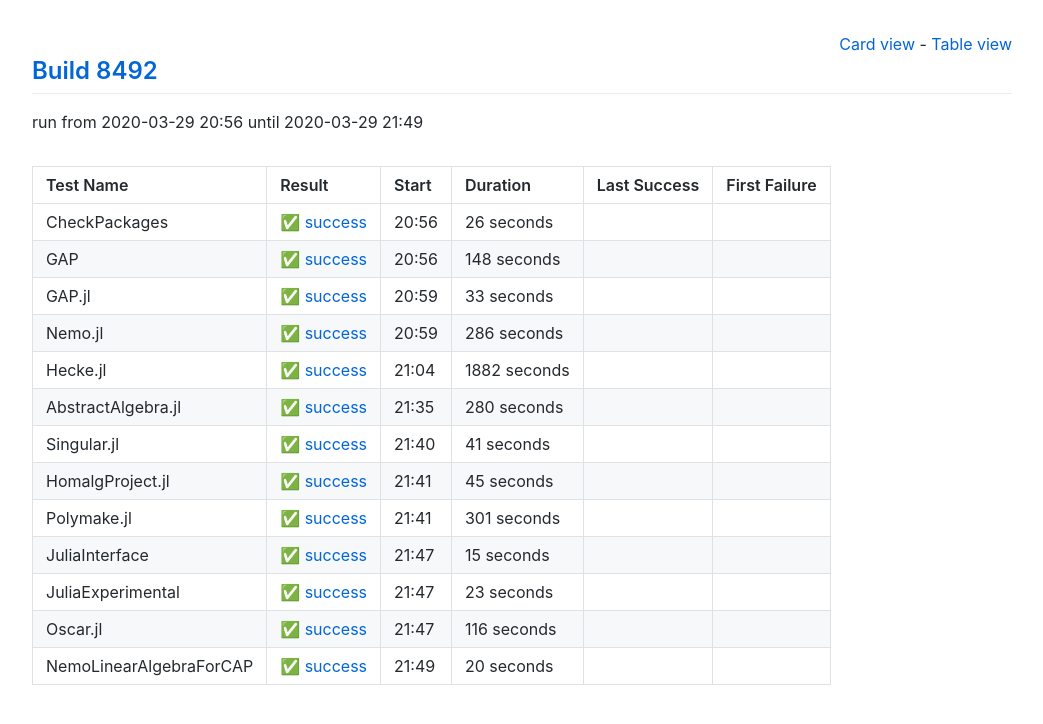
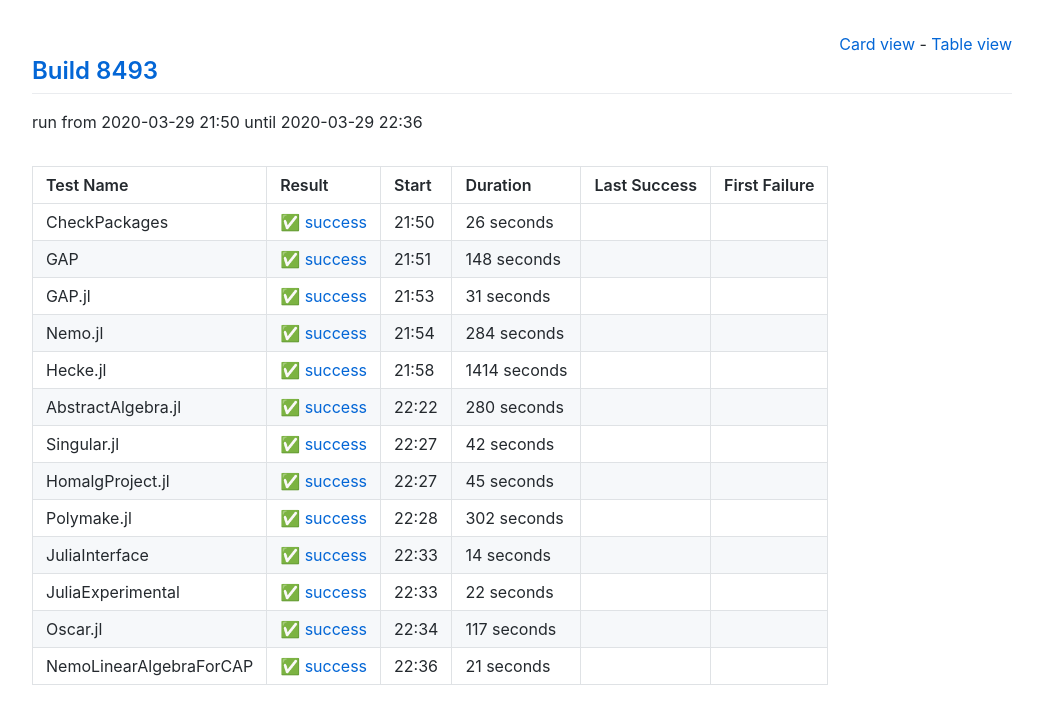
Before and after one commit to oscar-system/oscar-ci-status, a Jekyll site: the page built from table.html, in a window 1280 px wide. Shown: the top 724 px of the page, without its empty margins (118-1161 px from the left). Built offline with Jekyll 4.4.1, drawn with Linux system fonts in a browser that asks for light colours.

Commit message:
Build 8493

```diff
--- a/_data/ci.yml
+++ b/_data/ci.yml
@@ -1,5 +1,5 @@
-build: 8492
-build_url: https://oscarci.mathematik.uni-kl.de/job/oscar/8492/
+build: 8493
+build_url: https://oscarci.mathematik.uni-kl.de/job/oscar/8493/
 job: oscar
 tests:
 - duration: 26
@@ -8,9 +8,9 @@
   first_failure_url: null
   last_success: false
   last_success_url: null
-  log: https://oscarci.mathematik.uni-kl.de/job/oscar/8492/artifact/logs/build-8492/CheckPackages.log
+  log: https://oscarci.mathematik.uni-kl.de/job/oscar/8493/artifact/logs/build-8493/CheckPackages.log
   name: CheckPackages
-  start: 2020-03-29 20:56
+  start: 2020-03-29 21:50
   status: success
   success: true
 - duration: 148
@@ -19,42 +19,42 @@
   first_failure_url: null
   last_success: false
   last_success_url: null
-  log: https://oscarci.mathematik.uni-kl.de/job/oscar/8492/artifact/logs/build-8492/GAP.log
+  log: https://oscarci.mathematik.uni-kl.de/job/oscar/8493/artifact/logs/build-8493/GAP.log
   name: GAP
-  start: 2020-03-29 20:56
+  start: 2020-03-29 21:51
   status: success
   success: true
-- duration: 33
+- duration: 31
   exitcode: 0
   first_failure: false
   first_failure_url: null
   last_success: false
   last_success_url: null
-  log: https://oscarci.mathematik.uni-kl.de/job/oscar/8492/artifact/logs/build-8492/GAP.jl.log
+  log: https://oscarci.mathematik.uni-kl.de/job/oscar/8493/artifact/logs/build-8493/GAP.jl.log
   name: GAP.jl
-  start: 2020-03-29 20:59
+  start: 2020-03-29 21:53
   status: success
   success: true
-- duration: 286
+- duration: 284
   exitcode: 0
   first_failure: false
   first_failure_url: null
   last_success: false
   last_success_url: null
-  log: https://oscarci.mathematik.uni-kl.de/job/oscar/8492/artifact/logs/build-8492/Nemo.jl.log
+  log: https://oscarci.mathematik.uni-kl.de/job/oscar/8493/artifact/logs/build-8493/Nemo.jl.log
   name: Nemo.jl
-  start: 2020-03-29 20:59
+  start: 2020-03-29 21:54
   status: success
   success: true
-- duration: 1882
+- duration: 1414
   exitcode: 0
   first_failure: false
   first_failure_url: null
   last_success: false
   last_success_url: null
-  log: https://oscarci.mathematik.uni-kl.de/job/oscar/8492/artifact/logs/build-8492/Hecke.jl.log
+  log: https://oscarci.mathematik.uni-kl.de/job/oscar/8493/artifact/logs/build-8493/Hecke.jl.log
   name: Hecke.jl
-  start: 2020-03-29 21:04
+  start: 2020-03-29 21:58
   status: success
   success: true
 - duration: 280
@@ -63,20 +63,20 @@
   first_failure_url: null
   last_success: false
   last_success_url: null
-  log: https://oscarci.mathematik.uni-kl.de/job/oscar/8492/artifact/logs/build-8492/AbstractAlgebra.jl.log
+  log: https://oscarci.mathematik.uni-kl.de/job/oscar/8493/artifact/logs/build-8493/AbstractAlgebra.jl.log
   name: AbstractAlgebra.jl
-  start: 2020-03-29 21:35
+  start: 2020-03-29 22:22
   status: success
   success: true
-- duration: 41
+- duration: 42
   exitcode: 0
   first_failure: false
   first_failure_url: null
   last_success: false
   last_success_url: null
-  log: https://oscarci.mathematik.uni-kl.de/job/oscar/8492/artifact/logs/build-8492/Singular.jl.log
+  log: https://oscarci.mathematik.uni-kl.de/job/oscar/8493/artifact/logs/build-8493/Singular.jl.log
   name: Singular.jl
-  start: 2020-03-29 21:40
+  start: 2020-03-29 22:27
   status: success
   success: true
 - duration: 45
@@ -85,63 +85,63 @@
   first_failure_url: null
   last_success: false
   last_success_url: null
-  log: https://oscarci.mathematik.uni-kl.de/job/oscar/8492/artifact/logs/build-8492/HomalgProject.jl.log
+  log: https://oscarci.mathematik.uni-kl.de/job/oscar/8493/artifact/logs/build-8493/HomalgProject.jl.log
   name: HomalgProject.jl
-  start: 2020-03-29 21:41
+  start: 2020-03-29 22:27
   status: success
   success: true
-- duration: 301
+- duration: 302
   exitcode: 0
   first_failure: false
   first_failure_url: null
   last_success: false
   last_success_url: null
-  log: https://oscarci.mathematik.uni-kl.de/job/oscar/8492/artifact/logs/build-8492/Polymake.jl.log
+  log: https://oscarci.mathematik.uni-kl.de/job/oscar/8493/artifact/logs/build-8493/Polymake.jl.log
   name: Polymake.jl
-  start: 2020-03-29 21:41
+  start: 2020-03-29 22:28
   status: success
   success: true
-- duration: 15
+- duration: 14
   exitcode: 0
   first_failure: false
   first_failure_url: null
   last_success: false
   last_success_url: null
-  log: https://oscarci.mathematik.uni-kl.de/job/oscar/8492/artifact/logs/build-8492/JuliaInterface.log
+  log: https://oscarci.mathematik.uni-kl.de/job/oscar/8493/artifact/logs/build-8493/JuliaInterface.log
   name: JuliaInterface
-  start: 2020-03-29 21:47
+  start: 2020-03-29 22:33
   status: success
   success: true
-- duration: 23
+- duration: 22
   exitcode: 0
   first_failure: false
   first_failure_url: null
   last_success: false
   last_success_url: null
-  log: https://oscarci.mathematik.uni-kl.de/job/oscar/8492/artifact/logs/build-8492/JuliaExperimental.log
+  log: https://oscarci.mathematik.uni-kl.de/job/oscar/8493/artifact/logs/build-8493/JuliaExperimental.log
   name: JuliaExperimental
-  start: 2020-03-29 21:47
+  start: 2020-03-29 22:33
   status: success
   success: true
-- duration: 116
+- duration: 117
   exitcode: 0
   first_failure: false
   first_failure_url: null
   last_success: false
   last_success_url: null
-  log: https://oscarci.mathematik.uni-kl.de/job/oscar/8492/artifact/logs/build-8492/Oscar.jl.log
+  log: https://oscarci.mathematik.uni-kl.de/job/oscar/8493/artifact/logs/build-8493/Oscar.jl.log
   name: Oscar.jl
-  start: 2020-03-29 21:47
+  start: 2020-03-29 22:34
   status: success
   success: true
-- duration: 20
+- duration: 21
   exitcode: 0
   first_failure: false
   first_failure_url: null
   last_success: false
   last_success_url: null
-  log: https://oscarci.mathematik.uni-kl.de/job/oscar/8492/artifact/logs/build-8492/NemoLinearAlgebraForCAP.log
+  log: https://oscarci.mathematik.uni-kl.de/job/oscar/8493/artifact/logs/build-8493/NemoLinearAlgebraForCAP.log
   name: NemoLinearAlgebraForCAP
-  start: 2020-03-29 21:49
+  start: 2020-03-29 22:36
   status: success
   success: true
```
Also changed, not shown: README.md.
